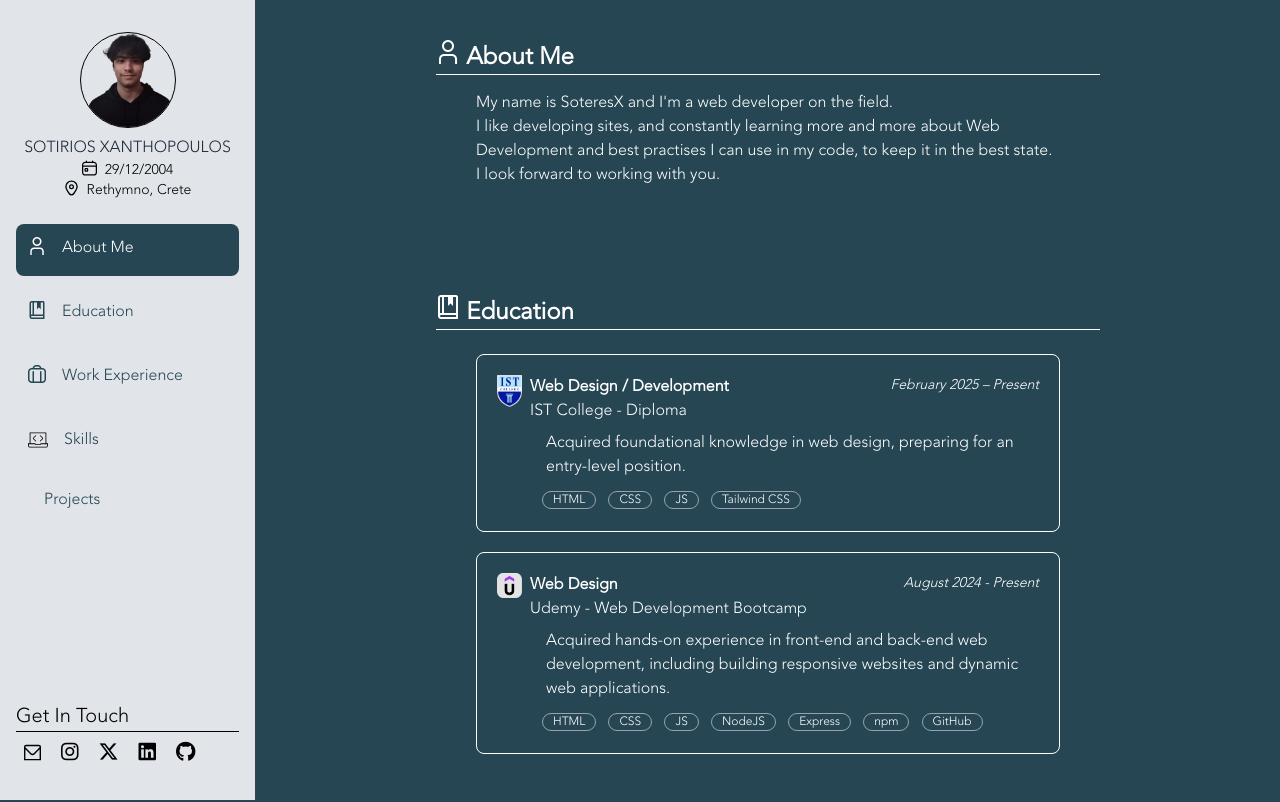
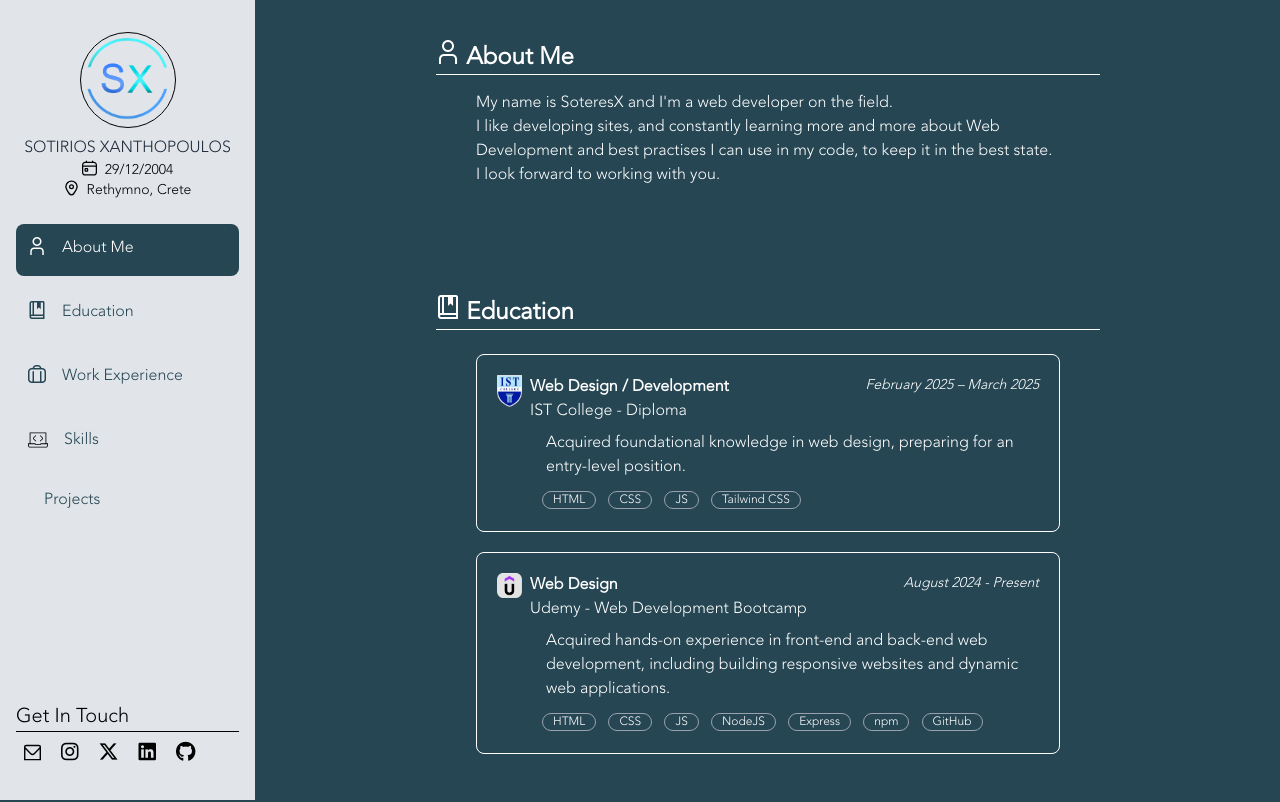
Before and after one commit to Soteres-X/portfolio_sotiris_xanthopoulos, a plain HTML site: page index.html in a window 1280 px wide. Shown: the top 802 px of the page. Drawn offline with nearby package versions, Linux system fonts and the light colour scheme; some icons are missing.

Commit message:
Change Logo

```diff
--- a/index.html
+++ b/index.html
@@ -3,7 +3,7 @@
 <head>
     <meta charset="UTF-8">
     <meta name="viewport" content="width=device-width, initial-scale=1.0">
-    <title>Portfolio Sotiris Xanthopoylos</title>
+    <title>Sotiris Xanthopoylos</title>
     <script src="https://unpkg.com/@tailwindcss/browser@4"></script>
     <script src="https://ajax.googleapis.com/ajax/libs/jquery/3.7.1/jquery.min.js"></script>
     <link rel="stylesheet" href="./styles.css"/>
@@ -25,7 +25,7 @@
         <div class="flex flex-col justify-between h-full">
             <div>
                 <div class="flex flex-col items-center -mx-2">
-                    <img class="object-cover w-24 h-24 mx-2 rounded-full border" src="./images/faceImageTransparent.png" alt="avatar">
+                    <img class="object-cover w-24 h-24 mx-2 rounded-full border" src="./images/logo.png" alt="logo">
                     <h1 class="mx-2 mt-2 font-medium text-gray-800 animate-slideLeftToRight1">SOTIRIOS XANTHOPOULOS</h1>
                     <span class="text-sm flex animate-slideLeftToRight2"><img src="./images/calendar.svg" width="15px" class="me-2 mb-1 ">29/12/2004</span>
                     <span class="text-sm flex animate-slideLeftToRight4"><img src="./images/marker.svg" width="15px" class="me-2 mb-1">Rethymno, Crete</span>
@@ -75,7 +75,7 @@
                 <script src="https://unpkg.com/@dotlottie/player-component@2.7.12/dist/dotlottie-player.mjs" type="module"></script>
                 <dotlottie-player src="https://lottie.host/10c5ec3f-bd31-4e4b-aae4-8ec0c81b644c/EIGh0CPCIY.lottie" background="transparent" speed="1" style="width: 300px; height: 300px" autoplay></dotlottie-player>
             </div> -->
-            <img class="object-cover w-24 h-24 mx-2 rounded-full" src="./images/faceImageTransparent.png" alt="avatar">
+            <img class="object-cover w-24 h-24 mx-2 rounded-full" src="./images/logo.png" alt="logo">
             <h4 class=" text-2xl mx-2 mt-2 font-medium">SOTIRIOS XANTHOPOULOS</h4>
             <a href="mailto:xanthopoulossoteres112@gmail.com" class="text-md mx-2 mt-1 text-sm font-medium flex"><img src="./images/envelopeWhite.svg" width="15px" class="me-2">xanthopoulossoteres112@gmail.com</a>
             <span class="text-sm flex"><img src="./images/calendarWhite.svg" width="15px" class="me-2 mb-1">29/12/2004</span>
@@ -84,7 +84,7 @@
                 <a href="https://www.instagram.com/soteresxanthopoulos/" target="_blank"><i class="fa-brands fa-instagram flat-icon-big"></i></a>
                 <a href="https://x.com/SoteresXan93770" target="_blank"><i class="fa-brands fa-x-twitter flat-icon-big"></i></a>
                 <a href="https://www.linkedin.com/in/soteres-xanthopoulos-6700622b2/" target="_blank"><i class="fa-brands fa-linkedin flat-icon-big"></i></a>
-                <a href="https://github.com/SoteresX" target="_blank"><i class="fa-brands fa-github flat-icon-big"></i></a>
+                <a href="https://github.com/Soteres-X" target="_blank"><i class="fa-brands fa-github flat-icon-big"></i></a>
             </div>
         </section>
         <section id="aboutMe" class="check-viewport flex flex-col">
@@ -113,7 +113,7 @@
                     <div class="ml-2">
                         <div class="flex justify-between">
                             <strong class="col-start-2">Web Design / Development</strong>
-                            <i class="text-xs lg:text-sm">February 2025 – Present</i>
+                            <i class="text-xs lg:text-sm">February 2025 – March 2025</i>
                         </div>
                         <h4 class="col-start-2 mb-2">IST College - Diploma</h4>
                         <p class="pl-4 mb-2">Acquired foundational knowledge in web design, preparing for an entry-level position.</p>
```
Also changed, not shown: images/faceImageTransparent.png (deleted), images/logo.png (added), 1 other file.
